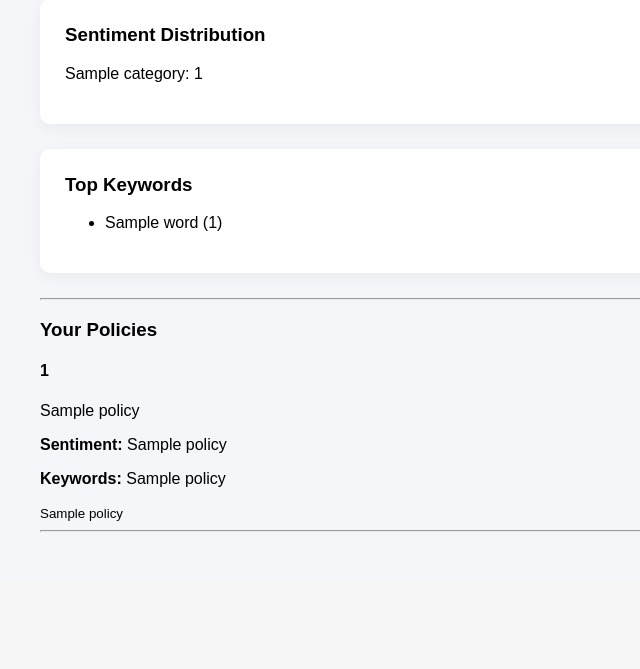
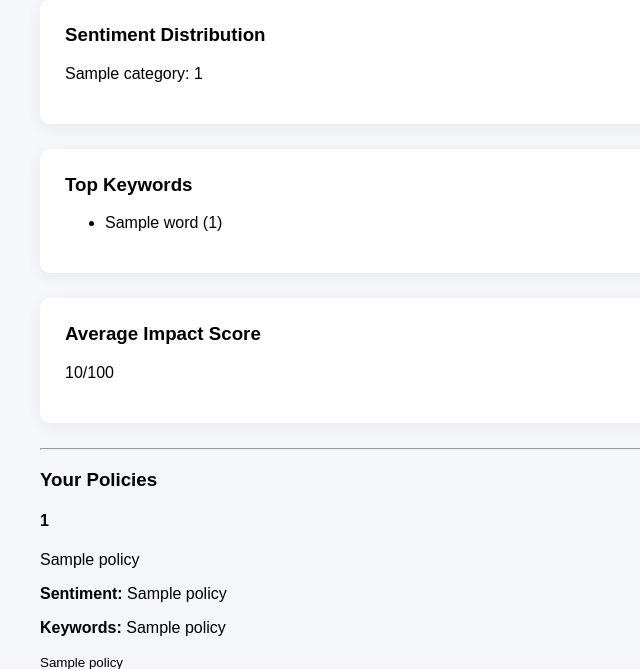
Before and after one commit to Priyanshu976/PolicyPulseAI, a Flask app: template templates/dashboard.html in a window 1280 px wide. Shown: the part 384-1053 px from the top of the page, without its empty margins (0-640 px from the left). Before the commit the page ends 916 px from the top, so only its background shows below. Run offline with Flask 3, Linux system fonts and the light colour scheme; the template is opened without the code that fills it: most values are stand-ins (such as "Sample title", 1, 10 or a date in 2020); some libraries are stand-ins or nearby versions.

Commit message:
add impact_score

```diff
--- a/app.py
+++ b/app.py
@@ -273,7 +273,7 @@ def dashboard():
     cur = conn.cursor()
 
     cur.execute(
-        "SELECT title, summary, created_at, sentiment, keywords FROM policies WHERE user_id=%s ORDER BY created_at DESC",
+        "SELECT title, summary, created_at, sentiment, keywords, impact_score FROM policies WHERE user_id=%s ORDER BY created_at DESC",
         (session["user_id"],)
     )
     policies = cur.fetchall()
@@ -289,6 +289,7 @@ def dashboard():
     }
 
     all_keywords = []
+    total_impact = 0
 
     for policy in policies:
         raw_sentiment = policy[3]
@@ -298,6 +299,10 @@ def dashboard():
 
         if policy[4]:
             all_keywords.extend(policy[4].split(", "))
+
+        impact = policy[5] if policy[5] else 0
+        total_impact += impact
+    average_impact = round(total_impact / total_policies, 2) if total_policies > 0 else 0
 
     keyword_freq = Counter(all_keywords)
     top_keywords = keyword_freq.most_common(5)
@@ -310,7 +315,8 @@ def dashboard():
         policies=policies,
         total_policies=total_policies,
         sentiment_counts=sentiment_counts,
-        top_keywords=top_keywords
+        top_keywords=top_keywords,
+        average_impact=average_impact
     )
 
 
--- a/templates/dashboard.html
+++ b/templates/dashboard.html
@@ -52,6 +52,11 @@
             </ul>
         </div>
 
+        <div class="card">
+            <h3>Average Impact Score</h3>
+            <p>{{ average_impact }}/100</p>
+        </div>
+
     <hr>
 
     <h3>Your Policies</h3>
```
